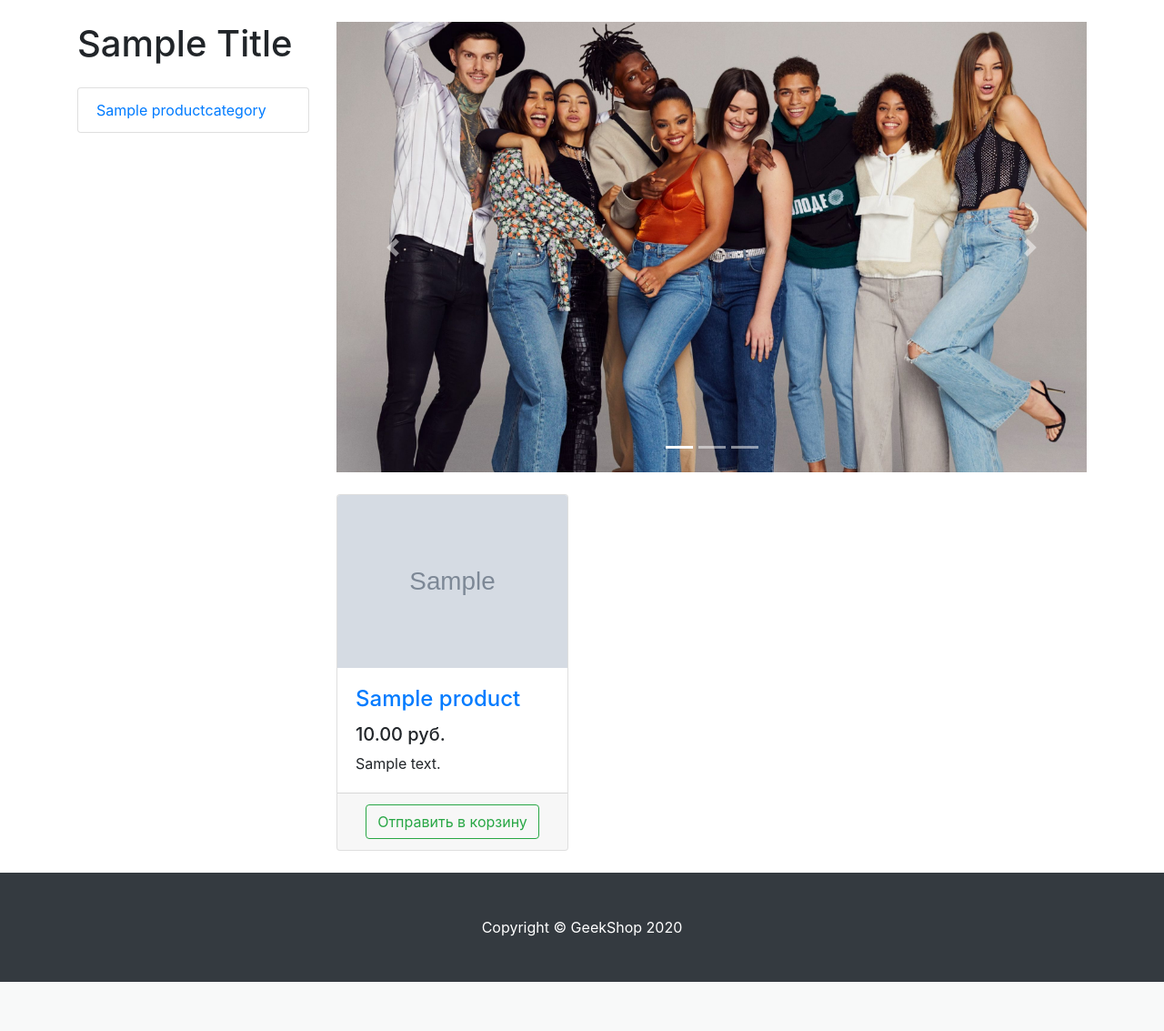
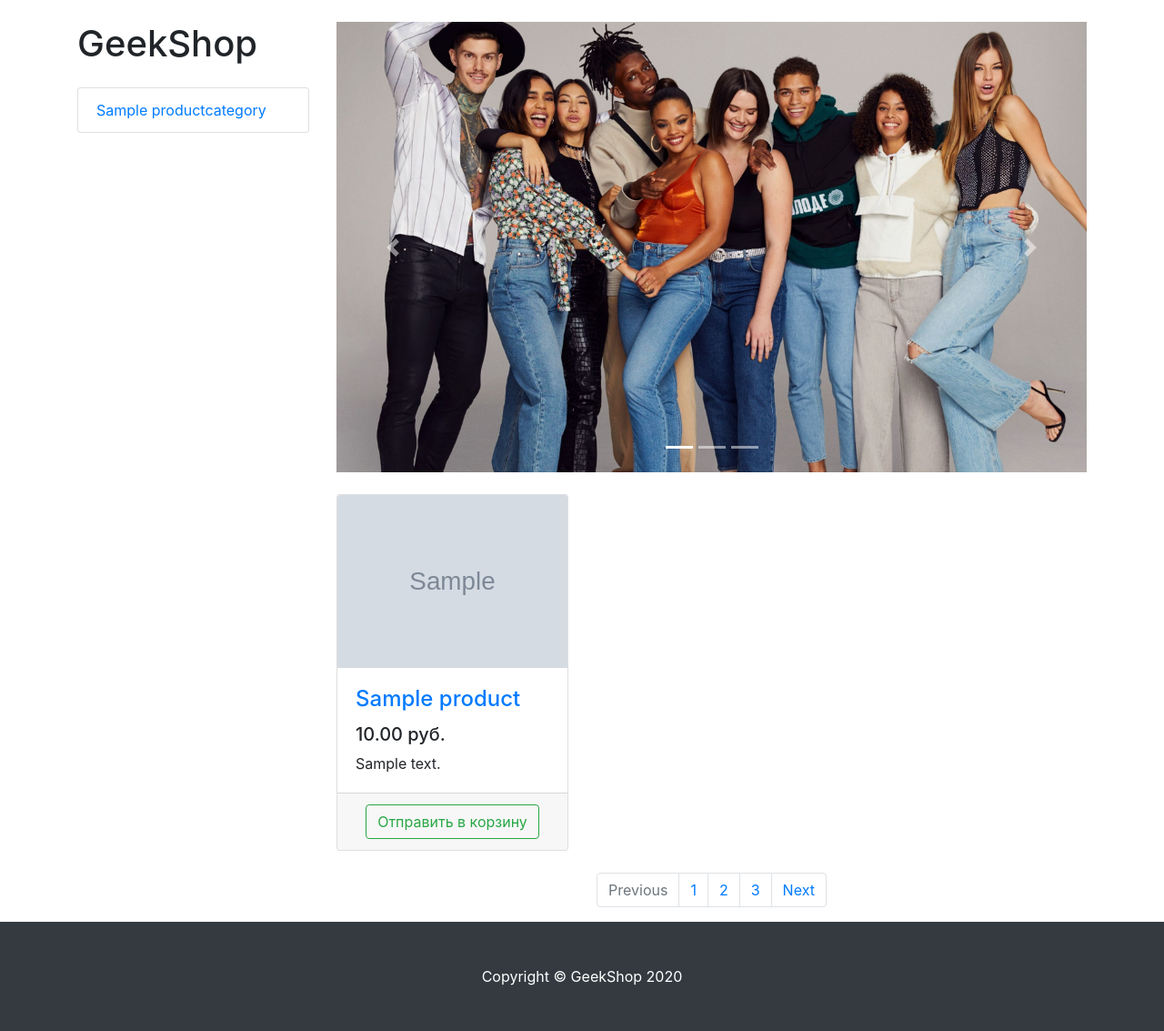
Before and after one commit to oshtyrov/geekshop-django, a Django app: template mainapp/templates/mainapp/products.html in a window 1280 px wide. Shown: the part 56-1189 px from the top of the page at 91% size. Before the commit the page ends 1135 px from the top, so only its background shows below. Run offline with Django 3.2, Linux system fonts and the light colour scheme; tables that the repository leaves empty hold one stand-in row (values such as "Sample post"); the template is opened without the code that fills it: values that come from a table or form of the project are taken from there, most other values are stand-ins (such as "Sample title", 1, 10 or a date in 2020); grey boxes marked "Sample" are stand-in pictures; parts of the project's set-up code (start-up, migrations or seed data) failed here and were passed over; some libraries are stand-ins or nearby versions.

Commit message:
Исправлена ошибка на странице каталога.

```diff
--- a/authapp/views.py
+++ b/authapp/views.py
@@ -1,7 +1,6 @@
 from django.shortcuts import render, HttpResponseRedirect
 from django.contrib import auth
 from django.urls import reverse
-from django.contrib import messages
 
 from authapp.forms import UserLoginForm, UserRegisterForm, UserProfileForm
 from basket.models import Basket
@@ -28,7 +27,6 @@ def register(request):
         form = UserRegisterForm(data=request.POST)
         if form.is_valid():
             form.save()
-            messages.success(request, 'Вы успешно зарегистрировались!')
             return HttpResponseRedirect(reverse('auth:login'))
     else:
         form = UserRegisterForm()
@@ -50,7 +48,7 @@ def profile(request):
     else:
         form = UserProfileForm(instance=request.user)
     context = {
-        'title': 'Профиль', 'form': form,
+        'form': form,
         'baskets': Basket.objects.filter(user=request.user),
     }
     return render(request, 'authapp/profile.html', context)
--- a/mainapp/templates/mainapp/products.html
+++ b/mainapp/templates/mainapp/products.html
@@ -1,10 +1,9 @@
 {% extends 'mainapp/base.html' %}
-
 {% load staticfiles %}
 
 {% block css %}
     <link href="{% static 'css/products.css' %}" rel="stylesheet">
-{% endblock%}
+{% endblock %}
 
 {% block content %}
     <div class="container">
@@ -13,12 +12,13 @@
 
             <div class="col-lg-3">
 
-            <h1 class="my-4">{{ title|title }}</h1>
+                <h1 class="my-4">GeekShop</h1>
                 <div class="list-group">
                     {% for category in categories %}
-                    <a href="#" class="list-group-item">{{ category }}</a>
+                        <a href="#" class="list-group-item">{{ category.name }}</a>
                     {% endfor %}
                 </div>
+
             </div>
             <!-- /.col-lg-3 -->
 
@@ -32,13 +32,16 @@
                     </ol>
                     <div class="carousel-inner" role="listbox">
                         <div class="carousel-item active">
-                        <img class="d-block img-fluid" src="/static/vendor/img/slides/slide-1.jpg" alt="First slide">
+                            <img class="d-block img-fluid" src="/static/vendor/img/slides/slide-1.jpg"
+                                 alt="First slide">
                         </div>
                         <div class="carousel-item">
-                        <img class="d-block img-fluid" src="/static/vendor/img/slides/slide-2.jpg" alt="Second slide">
+                            <img class="d-block img-fluid" src="/static/vendor/img/slides/slide-2.jpg"
+                                 alt="Second slide">
                         </div>
                         <div class="carousel-item">
-                        <img class="d-block img-fluid" src="/static/vendor/img/slides/slide-3.jpg" alt="Third slide">
+                            <img class="d-block img-fluid" src="/static/vendor/img/slides/slide-3.jpg"
+                                 alt="Third slide">
                         </div>
                     </div>
                     <a class="carousel-control-prev" href="#carouselExampleIndicators" role="button" data-slide="prev">
@@ -55,34 +58,47 @@
                     {% for product in products %}
                         <div class="col-lg-4 col-md-6 mb-4">
                             <div class="card h-100">
-                            <a href="#">
+                                <a href="{% url 'products:product' product.id %}">
                                     <img class="card-img-top"
                                          src="/media/{{ product.image }}"
                                          alt="">
                                 </a>
                                 <div class="card-body">
                                     <h4 class="card-title">
-                                    <a href="#">{{ product.name }}</a>
+                                        <a href="{% url 'products:product' product.id %}">{{ product.name }}</a>
                                     </h4>
                                     <h5>{{ product.price }} руб.</h5>
                                     <p class="card-text">{{ product.short_description }}</p>
                                 </div>
                                 <div class="card-footer text-center">
-                                <a href="{% url 'baskets:basket_add' %}"></a>
-                                <button type="button" class="btn btn-outline-success">Отправить в корзину</button>
+                                    <a href="{% url 'baskets:basket_add' product.id  %}">
+                                        <button type="button" class="btn btn-outline-success">Отправить в корзину
+                                        </button>
+                                    </a>
                                 </div>
                             </div>
                         </div>
                     {% endfor %}
 
                 </div>
-            <!-- /.row -->
+
+                <nav aria-label="Page navigation example">
+                    <ul class="pagination justify-content-center">
+                        <li class="page-item disabled">
+                            <a class="page-link" href="#" tabindex="-1" aria-disabled="true">Previous</a>
+                        </li>
+                        <li class="page-item"><a class="page-link" href="#">1</a></li>
+                        <li class="page-item"><a class="page-link" href="#">2</a></li>
+                        <li class="page-item"><a class="page-link" href="#">3</a></li>
+                        <li class="page-item">
+                            <a class="page-link" href="#">Next</a>
+                        </li>
+                    </ul>
+                </nav>
 
             </div>
-        <!-- /.col-lg-9 -->
 
         </div>
-    <!-- /.row -->
 
     </div>
 {% endblock %}
@@ -92,6 +108,5 @@
         <div class="container">
             <p class="m-0 text-center text-white">Copyright &copy; GeekShop 2020</p>
         </div>
-    <!-- /.container -->
     </footer>
 {% endblock %}
```
Also changed, not shown: basket/templates/basketapp/basket.html (+20 -7 lines). Lines whose indentation alone changed are shown as unchanged.
